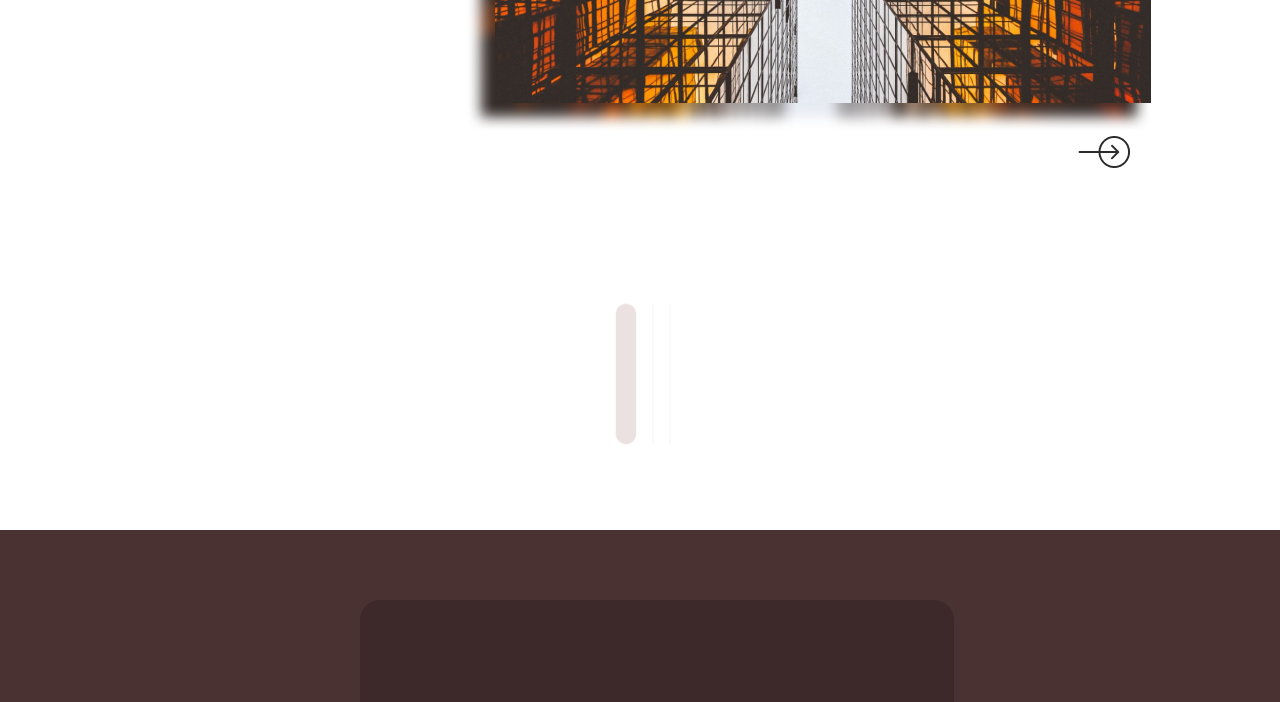
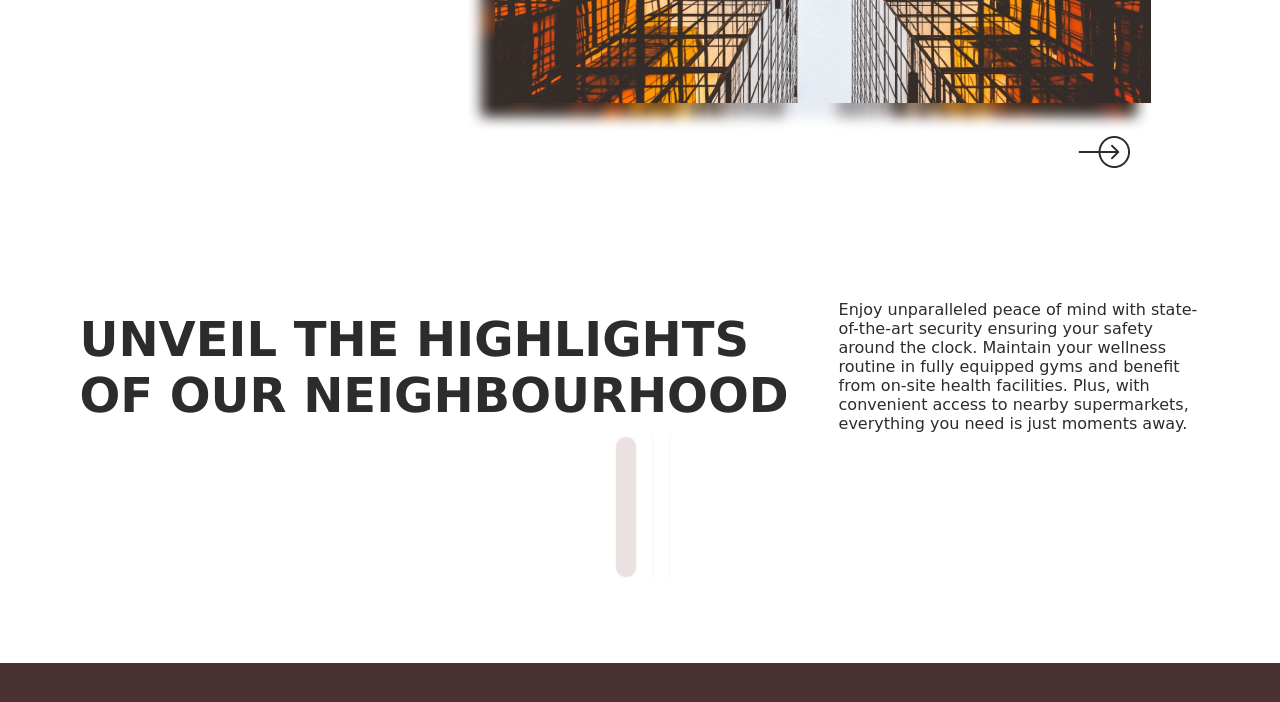
Before and after one commit to abdulwdd/SunnyVale_Web, a plain HTML site: page index.html in a window 1280 px wide. Shown: the part 1421-2123 px from the top of the page. Drawn offline with Linux system fonts and the light colour scheme.

Commit message:
twelefth commit

```diff
--- a/index.html
+++ b/index.html
@@ -47,11 +47,11 @@
     <section>
         <div class="nearfooter">
             <div class="nearfooter1">
-                <!-- <h1 id="nearfooter2">UNVEIL THE HIGHLIGHTS <br>   OF OUR NEIGHBOURHOOD</h1> -->
+                <h1 id="nearfooter2">UNVEIL THE HIGHLIGHTS <br>   OF OUR NEIGHBOURHOOD</h1>
                 <p id="nearfooter3">
-                    <!-- Enjoy unparalleled peace of mind with state-of-the-art security ensuring your safety around the clock.
+                    Enjoy unparalleled peace of mind with state-of-the-art security ensuring your safety around the clock.
                     Maintain your wellness routine in fully equipped gyms and benefit from on-site health facilities.
-                     Plus, with convenient access to nearby supermarkets, everything you need is just moments away. -->
+                     Plus, with convenient access to nearby supermarkets, everything you need is just moments away.
                  </p>
             </div>
             <div class="nearfooter4">
```
